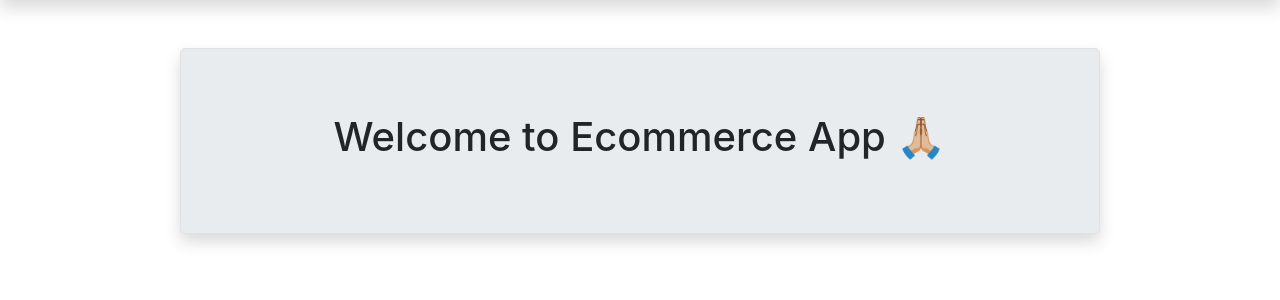
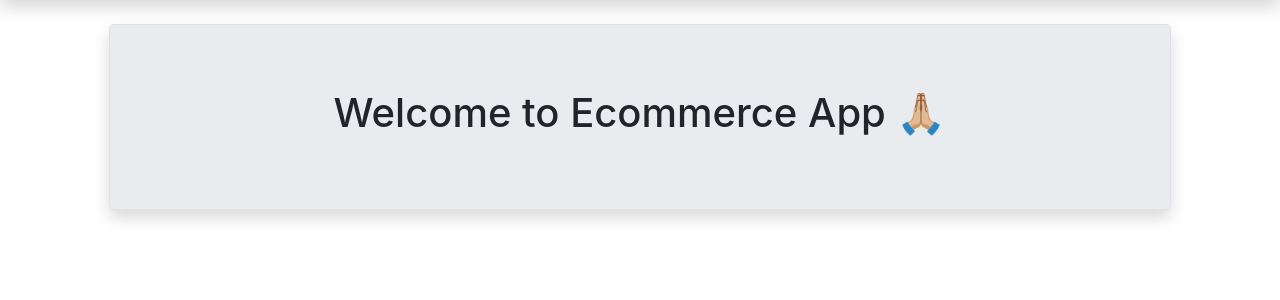
Before and after one commit to zuber-shekh7/django-ecommerce-app, a Django app: page / in a window 1280 px wide. Shown: the part 88-388 px from the top of the page. Run offline with Django 3.2, Linux system fonts and the light colour scheme; data that the repository does not hold is empty.

Commit message:
Update about and base templates

```diff
--- a/templates/core/about.html
+++ b/templates/core/about.html
@@ -1,5 +1,5 @@
 {% extends 'core/base.html' %} {% block main %}
-<section>
+<section class="container mt-4">
   <div class="row">
     <div class="col-10 mx-auto">
       <div class="jumbotron shadow border">
--- a/templates/core/base.html
+++ b/templates/core/base.html
@@ -16,7 +16,7 @@
     <!-- NAVBAR -->
     {% include 'partials/navbar.html' %}
     <!-- MAIN -->
-    <main class="container mt-4">{% block main %} {% endblock main %}</main>
+    <main>{% block main %} {% endblock main %}</main>
     <!-- SCRIPTS -->
     <script
       src="https://code.jquery.com/jquery-3.5.1.slim.min.js"
```
